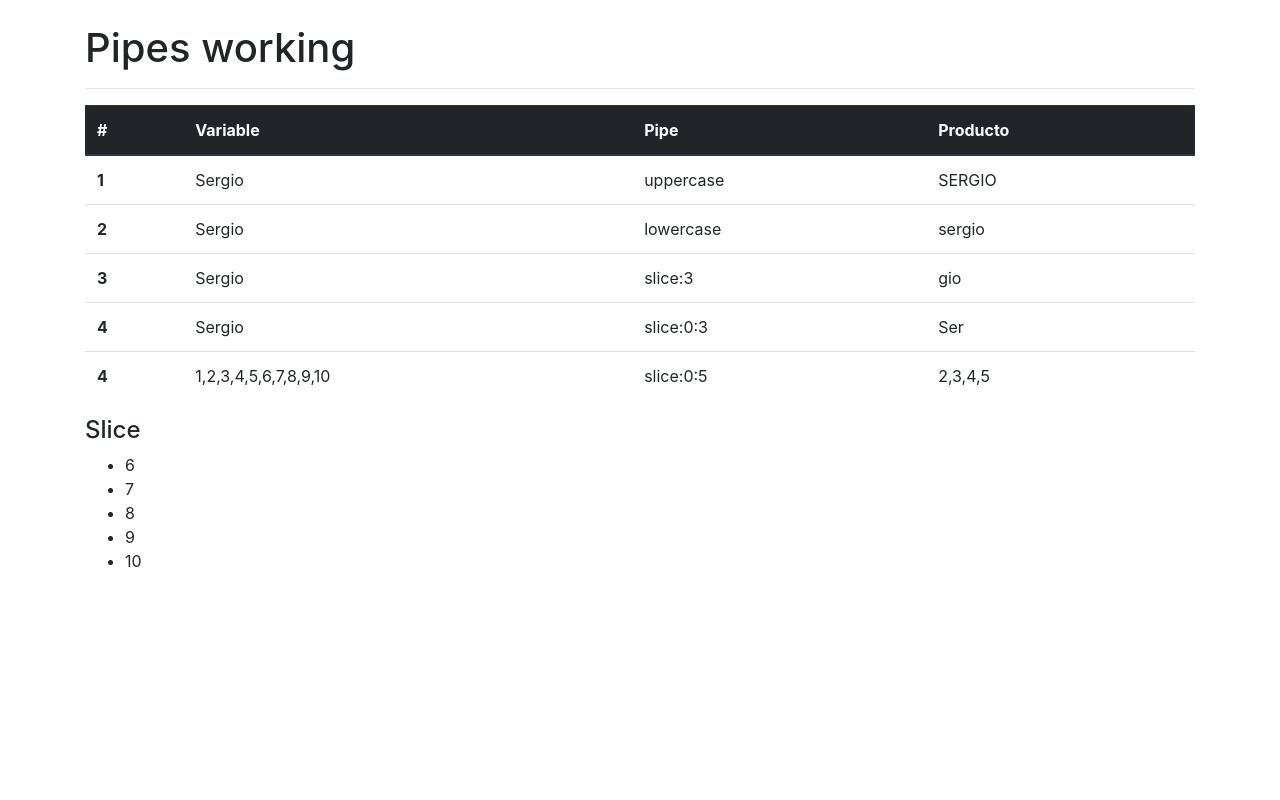
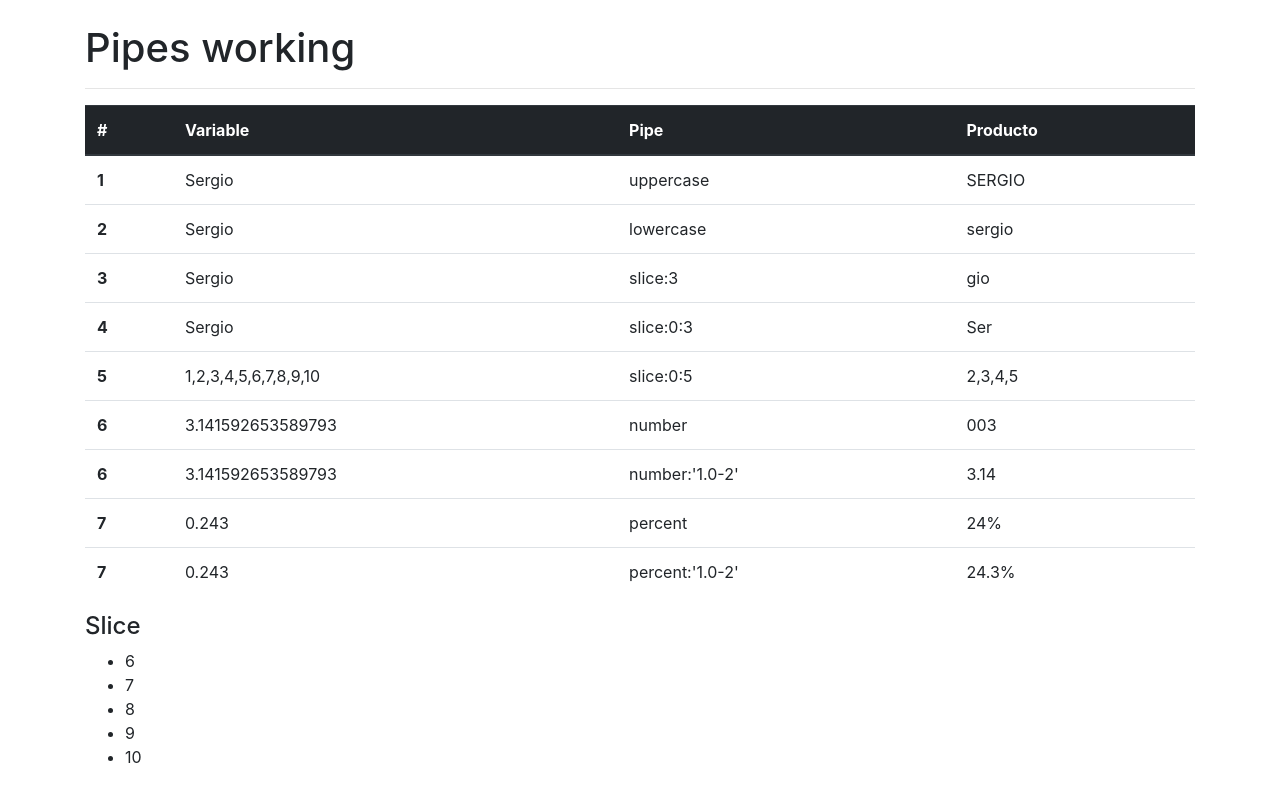
Before and after one commit to saospina/Pipes, an Angular app: page / in a window 1280 px wide. Built offline with nearby package versions, Linux system fonts and the light colour scheme.

Commit message:
Pipes:percentages

```diff
--- a/src/app/app.component.html
+++ b/src/app/app.component.html
@@ -38,20 +38,44 @@
         <td> {{nombre | slice:0:3 }} </td>
       </tr>
       <tr>
-        <th scope="row">4</th>
+        <th scope="row">5</th>
         <td> {{arreglo}} </td>
         <td> slice:0:5 </td>
         <td> {{arreglo | slice:1:5 }} </td>
       </tr>
+      <tr>
+        <th scope="row">6</th>
+        <td> {{PI}} </td>
+        <td> number </td>
+        <td> {{PI | number:'3.0-0' }} </td>
+      </tr>
+      <tr>
+        <th scope="row">6</th>
+        <td> {{PI}} </td>
+        <td> number:'1.0-2' </td>
+        <td> {{PI | number:'1.0-2' }} </td>
+      </tr>
+      <tr>
+          <th scope="row">7</th>
+          <td> {{numero}} </td>
+          <td> percent </td>
+          <td> {{numero | percent }} </td>
+        </tr>
+        <tr>
+            <th scope="row">7</th>
+            <td> {{numero}} </td>
+            <td> percent:'1.0-2' </td>
+            <td> {{numero | percent:'2.1-2' }} </td>
+          </tr>
     </tbody>
 
   </table>
   <h4>Slice</h4>
-    <ul>
-      <li *ngFor="let item of arreglo | slice:5.20"> {{item}}
+  <ul>
+    <li *ngFor="let item of arreglo | slice:5.20"> {{item}}
 
-      </li>
-    </ul>
+    </li>
+  </ul>
 
 
 
--- a/src/app/app.component.ts
+++ b/src/app/app.component.ts
@@ -9,4 +9,6 @@ export class AppComponent {
   tittle = 'Pipes working';
   nombre = 'Sergio';
   arreglo = [1, 2, 3, 4, 5, 6, 7, 8, 9, 10 ];
+  PI = Math.PI;
+  numero = 0.243;
 }
```
